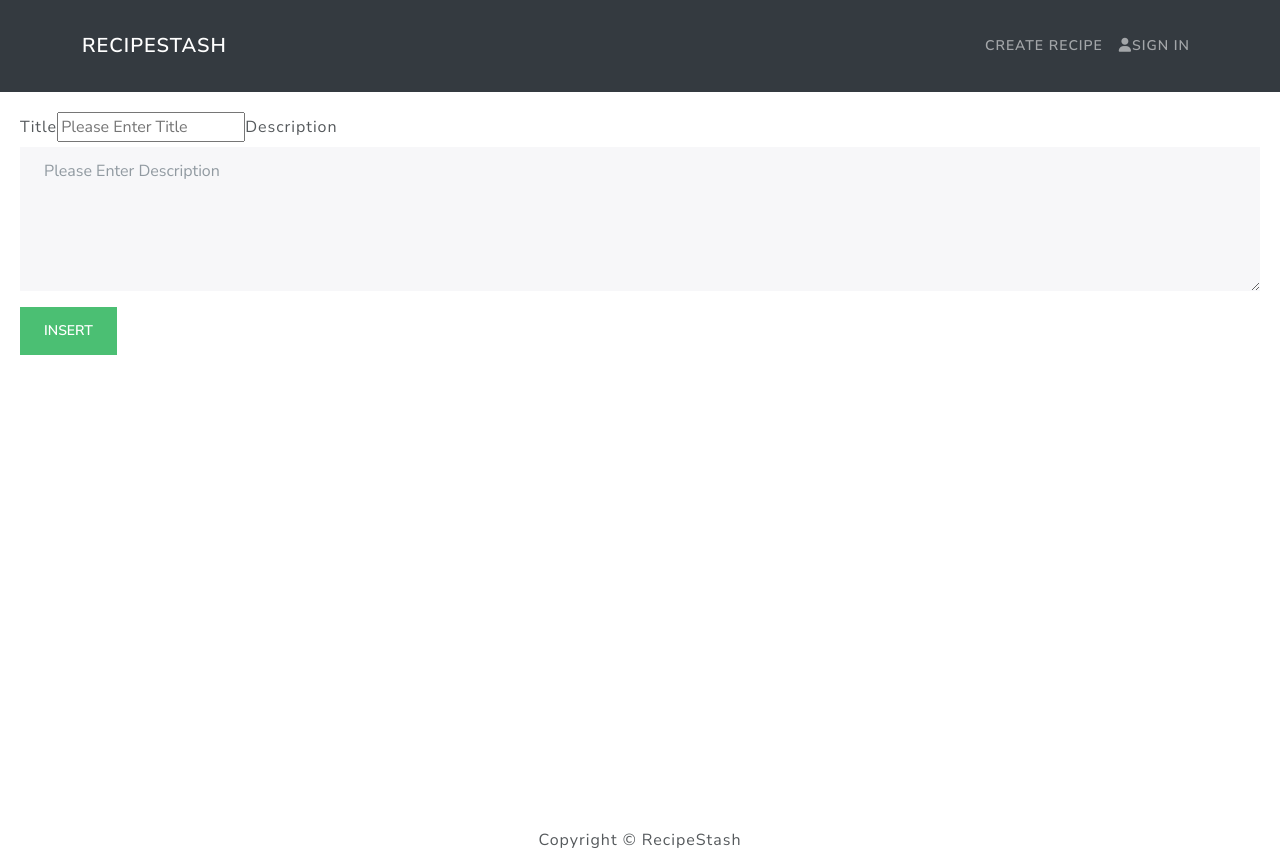
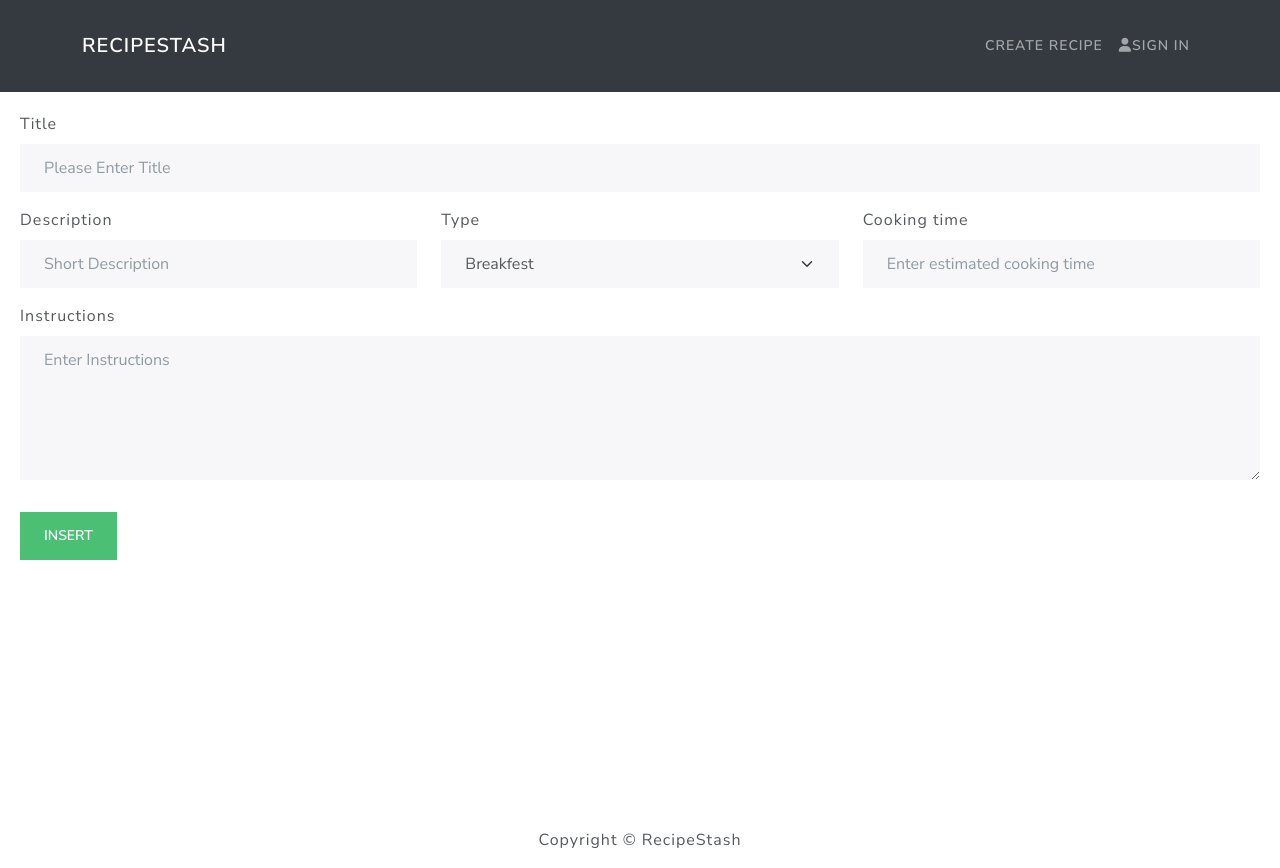
Before and after one commit to Branuz/FoodHub, a React (Create React App) app in the folder client/: page /recipes/create in a window 1280 px wide. Built offline with nearby package versions, Linux system fonts and the light colour scheme; no server answers.

Commit message:
Started tuning recipe form

```diff
--- a/client/src/App.js
+++ b/client/src/App.js
@@ -1,6 +1,6 @@
 import React, {useState, useEffect} from 'react';
 import RecipeList from './components/RecipeList';
-import Form from './components/Form';
+import Form from './components/RecipeForm';
 import "./css/App.css";
 import Header from './components/Header';
 import Footer from './components/Footer';
--- a/client/src/components/Form.js
+++ /dev/null
@@ -1,77 +0,0 @@
-import React, {useState, useEffect} from 'react'
-import APIService from './APIService'
-import { useNavigate } from "react-router-dom";
-
-function Form(props) {
-    const [title, setTitle] = useState('')
-    const [body, setBody] = useState('')
-
-    useEffect(() => {
-        setTitle(props.recipe.title)
-        setBody(props.recipe.body)
-    },[props.recipe])
-
-    const updateRecipe = () => {
-        APIService.UpdateRecipe(props.recipe.id, {title, body})
-        .then(response => props.updatedRecipe(response))
-        .catch(error => console.log(error));
-
-        routeChange();
-    }
-
-    let navigate = useNavigate();
-    const routeChange = () => {
-        let path = `/`;
-        navigate(path);
-    }
-
-    const insertRecipe = () => {
-        APIService.InsertRecipe({title, body})
-        .then(response => props.insertedRecipe(response))
-        .catch(error => console.log(error));
-
-        routeChange();
-    }
-
-  return (
-    <div>
-        {(
-            <div className = "mb-3">
-
-                <label htmlFor = "title" className = 'form-label'>Title</label>
-                <input type = "text" className=''form='form-control'
-                value = {title}
-                placeholder = 'Please Enter Title'
-                onChange={(e) => setTitle(e.target.value)}
-                />
-
-                <label htmlFor = "body" className = 'form-label'>Description</label>
-                <textarea
-                rows = "5"
-                value = {body}
-                onChange={(e) => setBody(e.target.value)}
-                className = 'form-control'
-                placeholder='Please Enter Description'
-                />
-
-                {
-                    props.recipe.id ? <button
-                    onClick={updateRecipe}
-                    className='btn btn-success mt-3'
-                    >Update</button>
-                    :
-
-                    <button
-                    onClick={insertRecipe}
-                    className='btn btn-success mt-3'
-                    >Insert</button>
-                }
-
-            </div>
-        )}
-
-    </div>
-  )
-}
-
-export default Form
--- /dev/null
+++ b/client/src/components/RecipeForm.js
@@ -0,0 +1,103 @@
+import React, {useState, useEffect} from 'react'
+import APIService from './APIService'
+import { useNavigate } from "react-router-dom";
+import Form from 'react-bootstrap/Form';
+import Row from 'react-bootstrap/Row';
+import Col from 'react-bootstrap/Col';
+
+
+function RecipeForm(props) {
+    const [title, setTitle] = useState('')
+    const [body, setBody] = useState('')
+
+    useEffect(() => {
+        setTitle(props.recipe.title)
+        setBody(props.recipe.body)
+    },[props.recipe])
+
+    const updateRecipe = () => {
+        APIService.UpdateRecipe(props.recipe.id, {title, body})
+        .then(response => props.updatedRecipe(response))
+        .catch(error => console.log(error));
+
+        routeChange();
+    }
+
+    let navigate = useNavigate();
+    const routeChange = () => {
+        let path = `/`;
+        navigate(path);
+    }
+
+    const insertRecipe = () => {
+        APIService.InsertRecipe({title, body})
+        .then(response => props.insertedRecipe(response))
+        .catch(error => console.log(error));
+
+        routeChange();
+    }
+
+  return (
+    <div>
+        {(
+            <div className = "mb-3">
+                <div>
+                <Form>
+                    <Form.Group className="mb-3">
+                        <Form.Label>Title</Form.Label>
+                        <Form.Control value = {title}  onChange={(e) => setTitle(e.target.value)} placeholder="Please Enter Title" />
+                    </Form.Group>
+
+                    <Row className="mb-3">
+                        <Form.Group as={Col} controlId="formGridCity">
+                        <Form.Label >Description</Form.Label>
+                        <Form.Control placeholder="Short Description"/>
+                        </Form.Group>
+
+                        <Form.Group as={Col} controlId="formGridState">
+                        <Form.Label>Type</Form.Label>
+                        <Form.Select defaultValue="Choose...">
+                            <option>Breakfest</option>
+                            <option>Lunch</option>
+                            <option>Dinner</option>
+                            <option>Dessert</option>
+                            <option>Coctail</option>
+                            <option>Snack</option>
+                        </Form.Select>
+                        </Form.Group>
+
+                        <Form.Group as={Col} controlId="formGridZip">
+                        <Form.Label>Cooking time</Form.Label>
+                        <Form.Control placeholder="Enter estimated cooking time "/>
+                        </Form.Group>
+                    </Row>
+
+                    <Form.Group className="mb-3">
+                        <Form.Label>Instructions</Form.Label>
+                        <Form.Control value = {body} onChange={(e) => setBody(e.target.value)} placeholder="Enter Instructions" as="textarea" rows={5} />
+                    </Form.Group>
+                </Form>
+
+                </div>
+
+                {
+                    props.recipe.id ? <button
+                    onClick={updateRecipe}
+                    className='btn btn-success mt-3'
+                    >Update</button>
+                    :
+
+                    <button
+                    onClick={insertRecipe}
+                    className='btn btn-success mt-3'
+                    >Insert</button>
+                }
+
+            </div>
+        )}
+
+    </div>
+  )
+}
+
+export default RecipeForm
```
